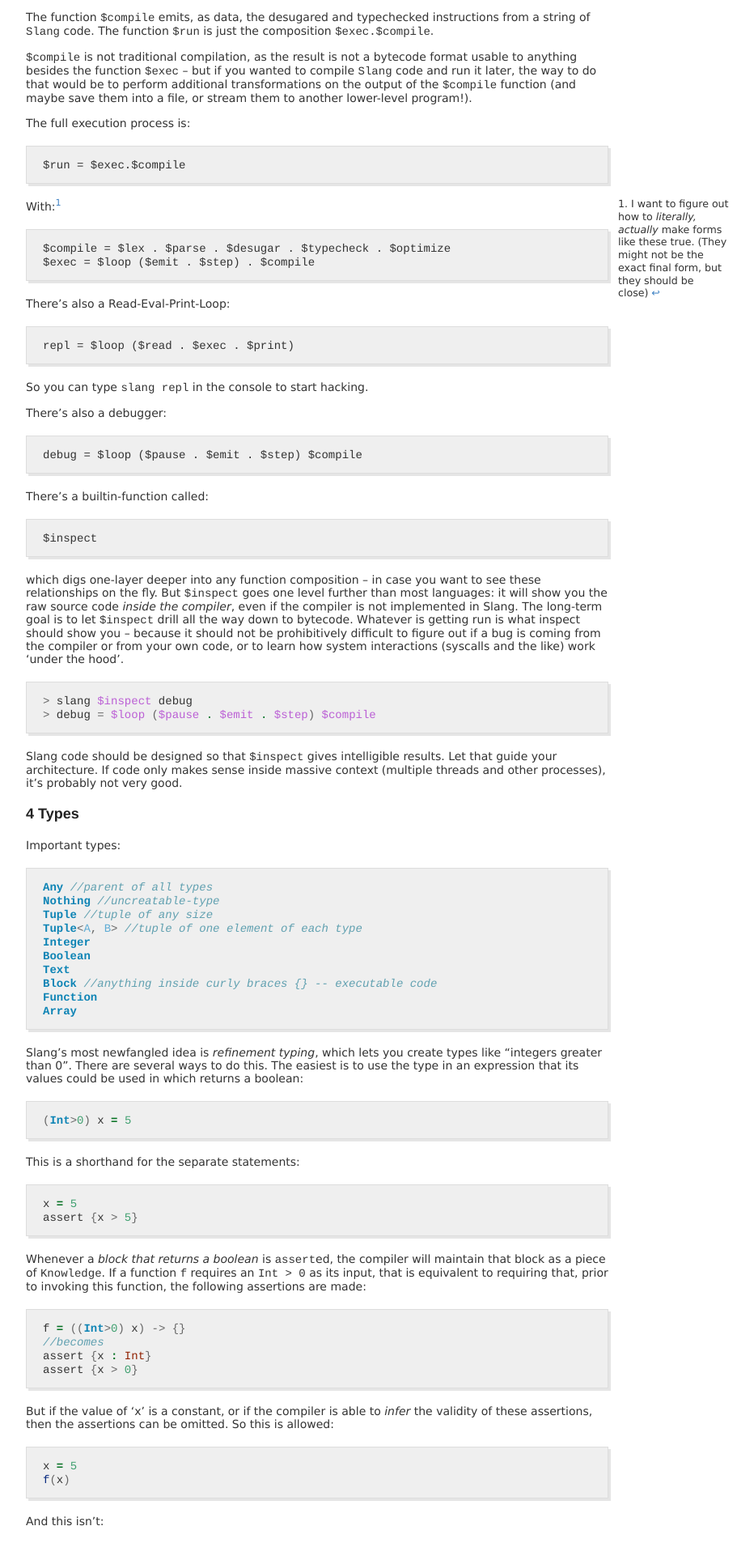
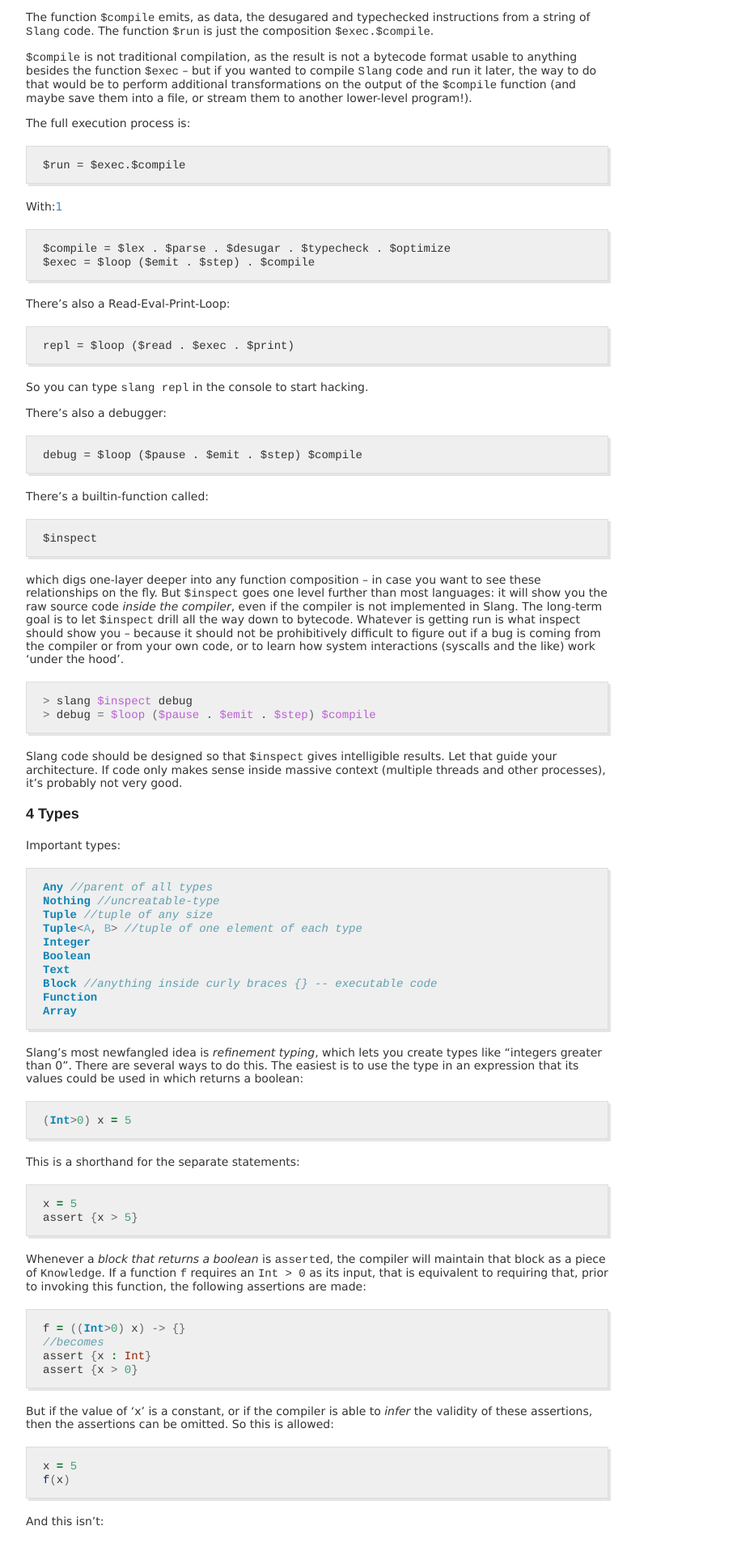
Before and after one commit to ajakaja/ajakaja.github.io, a Jekyll site: the page built from _notes/slang.md, in a window 1280 px wide. Shown: the part 3554-5460 px from the top of the page at 81% size, without its empty margins (248-1180 px from the left). Built offline with Jekyll 4.4.1, drawn with Linux system fonts in a browser that asks for light colours; nearby versions of some CDN libraries; library files that are not in the unit come from our copies; some of the changed text lies outside the part shown.

Commit message:
update footnotes plugin

```diff
--- a/_layouts/default.html
+++ b/_layouts/default.html
@@ -11,11 +11,11 @@
     <script type="text/javascript" src="/js/auto-render.min.js"></script>
     <link rel="stylesheet" href="/css/katex.min.css" type="text/css"/>{% endif %}
     {% if page.footnotes %}<link rel="stylesheet" href="/css/jquery.inline-footnotes.css" type="text/css"/>
-    <script type="text/javascript" src="/js/jquery.inline-footnotes.js"></script>{% endif %}
+    <script type="text/javascript" src="/js/jquery.inline-footnotes.min.js"></script>{% endif %}
     {% if page.aside %}{% include hidden-aside.html %}{% endif %}
-    {% include analytics.html %}
 </head>
 <body>
+
 <div class="outer">
   <div class="wrapper-masthead">
       <div class="container">
@@ -30,6 +30,7 @@
                 <a href="/about">[about]</a>
               </p>
           </div>
+
           </header>
       </div>
   </div>
@@ -38,11 +39,16 @@
   {% if page.math %}
   <noscript><p class="noscript">Hey, it looks like you have Javascript disabled. There's math on this page that's supposed to be rendered by Javascript, so it might not make sense!</p></noscript>{% endif %}
       {{ content }}
+
   {% include brick.html %}
+
   </div>
+
   <div class="wrapper-footer">
       <div class="container">
-          <footer class="footer"></footer>
+          <footer class="footer">
+
+          </footer>
       </div>
   </div>
 </div>
@@ -53,7 +59,7 @@
 </script>{% endif %}
 {% for js in page.js %}<script type="text/javascript" src="{{ js }}"/></script>{% endfor %}
 {% if page.math %}
-{% include katex.html %}
+ {% include katex.html %}
 {% endif %}
 </body>
 </html>
--- a/css/jquery.inline-footnotes.scss
+++ b/css/jquery.inline-footnotes.scss
@@ -2,28 +2,32 @@
 ---
 
 // Control the border appearance and size
-$border-color: #cccccc;
-$border-size: 3px;
+$footnote-border-color: #cccccc !default;
+$footnote-border-size: 3px !default;
 
-// Feel free to not use this at all, this is how I typeset my websites:
-$leading: 1.5rem;
+// Color of the "up" arrow in in-line footnotes:
+$footnote-arrow-color: white !default;
+
+$leading: 28px !default;
+
+// Footnote font size:
+$footnote-font-size: 0.7em !default;
+
+// how wide should the footnotes be:
+$footnote-width: 133px !default;
 
 // The max width at which we can display sidebar footnotes. Will mostly likely be different for you:
-$maxColumnWidthForSideBar: 1000px;
+$max-column-width-for-sidebar: 1155px !default;
 
-/* Change the style of footnote references to make them more clickable */
+// Footnote stuff
 sup[id^="fnref"] {
 	top: -0.25em;
 	line-height: 0;
-	font-size: 0.8em;
-	vertical-align: super;
+	font-size: inherit;
 }
 
-/* Do add a js class to your HTML element onload, if your site doesn't do it. We don't want to break footnotes for non-JS users. */
-html.js {
-	.reversefootnote {
-		display: none;
-	}
+.reversefootnote {
+	display: none;
 }
 
 .inline-footnote {
@@ -31,26 +35,22 @@
 		display: none;
 	}
 	&.opened {
-		/* Important positioning code */
 		position: relative;
 		display: block;
 		margin: auto;
 		top: auto !important;
-
-		/* Style code that may need to be changed for your app */
 		margin-bottom: $leading;
-		border-top: $border-size solid $border-color;
-		border-bottom: $border-size solid $border-color;
-		margin-top: 24px;
-		padding-top: 0.5rem;
-		padding-bottom: 0.5rem;
+		border-top: $footnote-border-size solid $footnote-border-color;
+		border-bottom: $footnote-border-size solid $footnote-border-color;
+		margin-top: $leading;
+		padding-top: $leading / 3;
+		padding-bottom: $leading / 3;
 		padding-left: $leading / 2;
 		padding-right: $leading / 2;
 		& > *:first-child {
 			margin-top: 0;
 		}
-
-		&:after, &:before { /* Code to generate accordion arrows */
+		&:after, &:before {
 			bottom: 100%;
 			left: 50%;
 			border: solid transparent;
@@ -62,19 +62,21 @@
 		}
 		&:after {
 			border-color: rgba(0, 0, 0, 0);
-			border-bottom-color: white;
+			border-bottom-color: $footnote-arrow-color;
 			border-width: 20px;
 			margin-left: -20px;
 		}
 		&:before {
 			border-color: rgba(0, 0, 0, 0);
-			border-bottom-color: $border-color;
+			border-bottom-color: $footnote-border-color;
 			border-width: 24px;
 			margin-left: -24px;
 		}
 	}
-
-	sup { /* Hide <sup> in this version */
+	&.cloned {
+		display: none;
+	}
+	sup {
 		display: none;
 	}
 }
@@ -82,22 +84,18 @@
 /*
  You can copy this media query (minus the "{") as the mediaQuery option for the javascript to have a consistent switching:
 */
-@media screen and (min-width: $maxColumnWidthForSideBar) {
+@media screen and (min-width: $max-column-width-for-sidebar) {
 	.inline-footnote {
-		&.closed, &.opened {
-			/* Positioning CSS */
+		&.closed, &.opened,&.cloned {
 			display: block;
 			position: absolute;
+			font-size: $footnote-font-size;
+			margin-top: $footnote-font-size * -2;
+			width: $footnote-width;
+			border: 0;
 			top: auto;
-
-			/* Sizing information */
-			width: 9rem;
-			right: -9rem - $leading / 2; /* Set this to -1 * (width + however much left spacing you want between footnotes & content) */
-
-			margin-top: -1.5em;
-			font-size: 0.9em;
-			border: 0;
 			padding: 0;
+			right: -1 * $footnote-width - $leading / 2;
 			p,ul,ol {
 				margin-top: $leading * 0.7;
 				&:first-child {
@@ -116,12 +114,13 @@
 				display: none;
 			}
 		}
-
-		sup { /* Use <sup> elements as footnote numbers in this version */
+		&.hidden {
+			display: none;
+		}
+		sup {
 			display: inline;
 			top: 0;
 			font-size: inherit;
-			vertical-align: baseline;
 			&:after {
 				content: ". ";
 			}
```
